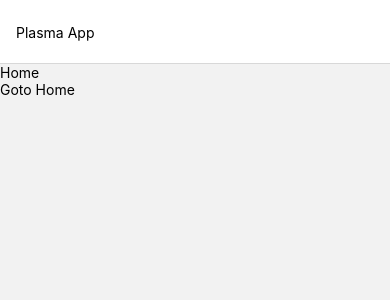
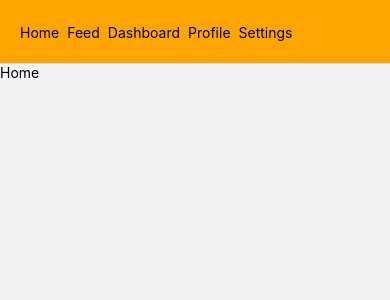
Before and after one commit to pholoshos/Plasma-FrameWork, a React Native app: screen /Home in a window 390 px wide. Shown: the top 300 px of the page. Built offline with nearby package versions, Linux system fonts and the light colour scheme.

Commit message:
Feature : Navbar

```diff
--- a/App.tsx
+++ b/App.tsx
@@ -17,7 +17,7 @@ export default function App() {
     <NavigationContainer>
 
       <StatusBar style={theme.mode} />
-      <Stack.Navigator screenOptions={{headerBackTitle:'',headerTitle: (props) => <Navbar  {...props} /> }} initialRouteName='Home' >
+      <Stack.Navigator screenOptions={{ headerBackTitle: '',headerStyle: { backgroundColor: theme.primaryColor}, headerTitle: (props) => <Navbar  {...props} /> }} initialRouteName='Home' >
         <Stack.Screen name="Home" component={Home} />
         <Stack.Screen name="About" component={About} />
         <Stack.Screen name="Dashboard" component={Dashboard} />
--- a/src/components/navbar/index.tsx
+++ b/src/components/navbar/index.tsx
@@ -1,14 +1,22 @@
+import { Link } from "@react-navigation/native";
 import React from "react"
-import { View ,Text} from "react-native"
-import { info } from "../../values";
+import { View, Text } from "react-native"
+import { info, style } from "../../values";
 
 interface IProps {
     children: string;
     tintColor?: string | undefined;
 
 }
-export  const Navbar = (props : IProps)=>{
-    return <View>
-        <Text>{info.name}</Text>
+export const Navbar = (props: IProps) => {
+    return <View style={style.navbar_container}>
+        <View style={style.navbar_children}>
+            <Link  to={{screen:'Home'}} style={style.navbar_child}>Home</Link>
+            <Link  to={{screen:'Feed'}} style={style.navbar_child}>Feed</Link>
+            <Link  to={{screen:'Dashboard'}} style={style.navbar_child}>Dashboard</Link>
+            <Link  to={{screen:'Profile'}}  style={style.navbar_child}>Profile</Link>
+            <Link  to={{screen:'Settings'}}  style={style.navbar_child}>Settings</Link>
+        </View>
     </View>
+
 }
--- a/src/screens/home/index.tsx
+++ b/src/screens/home/index.tsx
@@ -5,7 +5,6 @@ import { Link } from '@react-navigation/native';
 export const Home = () => {
     return <View>
         <Text>Home</Text>
-        <Link to={{screen : 'About'}}>Goto Home</Link>
     </View>
 
 }
--- a/src/values/style/index.ts
+++ b/src/values/style/index.ts
@@ -7,4 +7,19 @@ export const style = StyleSheet.create({
       alignItems: 'center',
       justifyContent: 'center',
     },
+    navbar_container : {
+      flexDirection: 'column',
+
+    },
+    navbar_children : {
+      flexDirection: 'row'
+    },
+    navbar_child : {
+      padding : 4,
+      fontSize: 14
+    },
+    navbar_title : {
+      fontWeight : 'bold',
+      margin : 5
+    }
   });
--- a/src/values/theme/index.ts
+++ b/src/values/theme/index.ts
@@ -2,7 +2,7 @@ import { ITheme } from "../../modal";
 
 //app theme here
 export const theme : ITheme = {
-    primaryColor : '',
+    primaryColor : 'orange',
     secondaryColor : '',
     textColor : '',
     mode : 'light'
```
